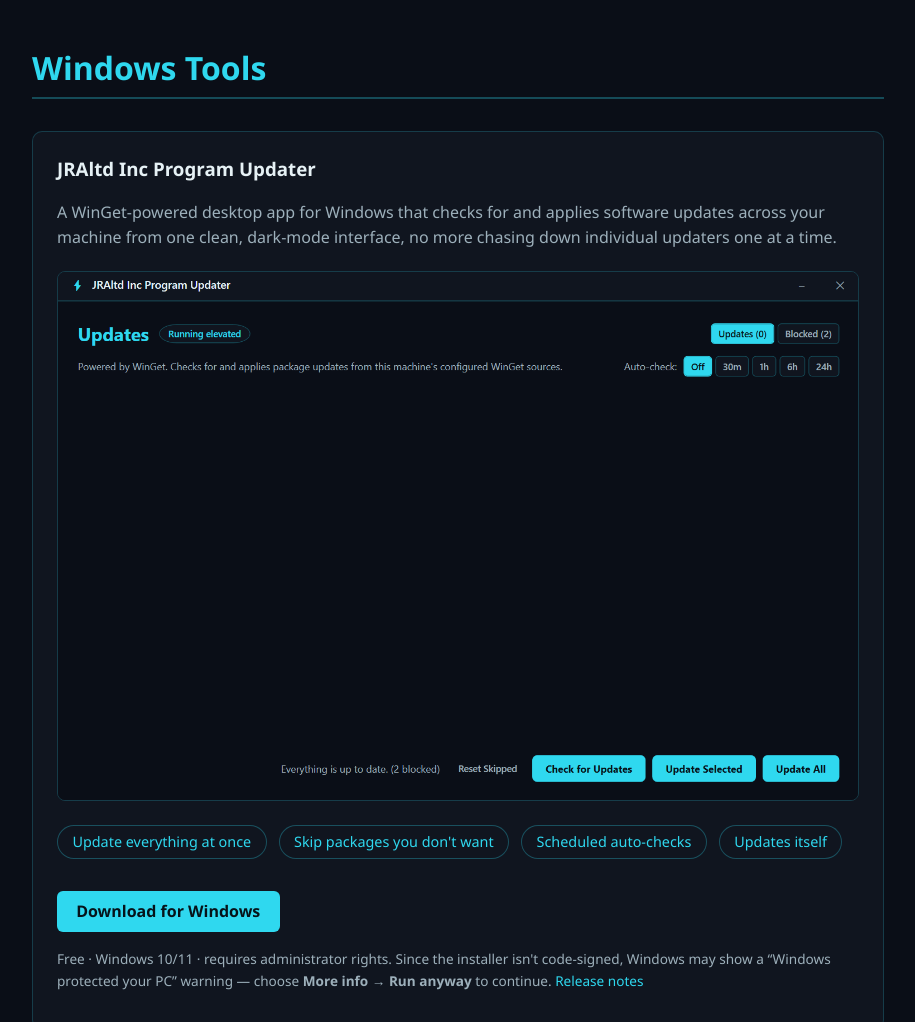
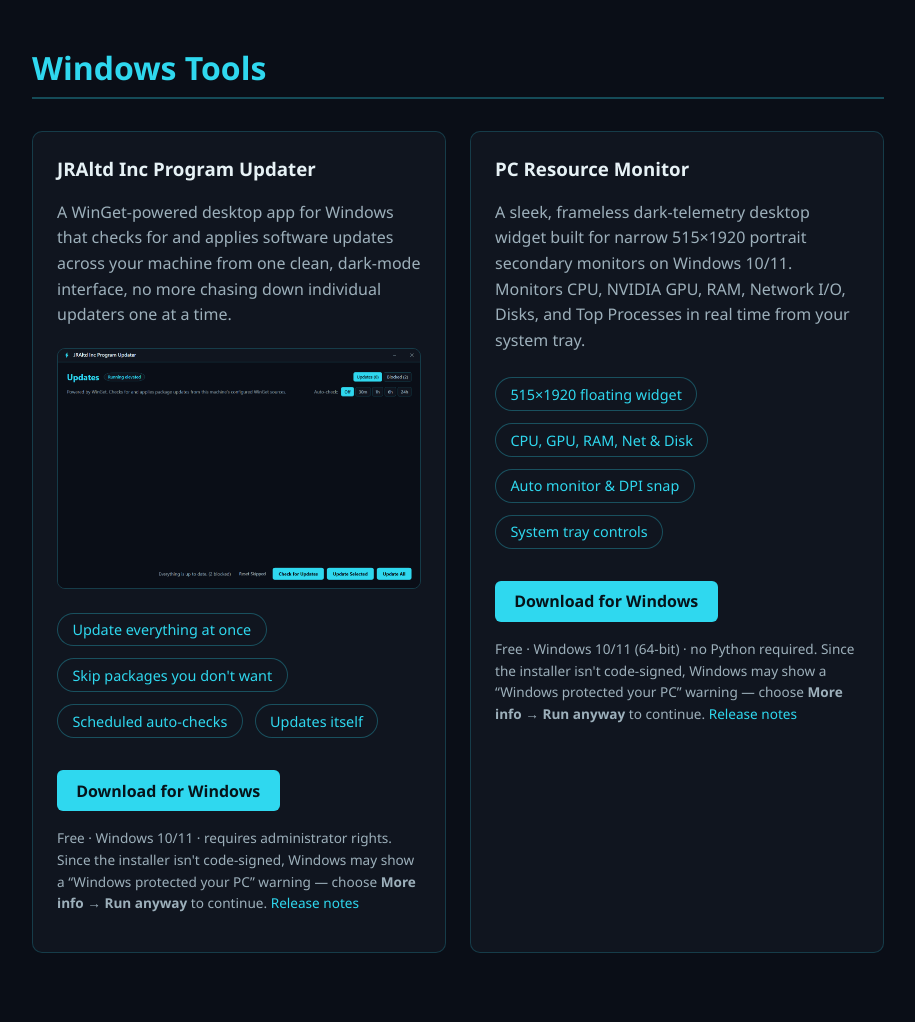
Before and after one commit to JRAltd/JRAltd-Inc-Site, a plain HTML site: page index.html in a window 1280 px wide. Shown: the part 3560-4582 px from the top of the page, without its empty margins (182-1097 px from the left). Drawn offline with Linux system fonts and the light colour scheme.

Commit message:
Add PC Resource Monitor to Windows Tools

```diff
--- a/index.html
+++ b/index.html
@@ -330,6 +330,7 @@
           <a href="https://github.com/JRAltd/JRAltd-Workshop/releases/latest" target="_blank" rel="noopener" style="color:var(--cyan); text-decoration:none;">Release notes</a>
         </p>
       </div>
+      <div class="card"><h3>PC Resource Monitor</h3><p>A sleek, frameless dark-telemetry desktop widget built for narrow 515&times;1920 portrait secondary monitors on Windows 10/11. Monitors CPU, NVIDIA GPU, RAM, Network I/O, Disks, and Top Processes in real time from your system tray.</p><ul class="tools-list"><li>515&times;1920 floating widget</li><li>CPU, GPU, RAM, Net &amp; Disk</li><li>Auto monitor &amp; DPI snap</li><li>System tray controls</li></ul><a class="btn" href="https://github.com/JRAltd/JRAltd-Workshop/releases/download/pc-resource-monitor-v1.0.0/PCResourceMonitor-Setup.exe">Download for Windows</a><p style="font-size:0.85rem; margin-top:1rem;">Free &middot; Windows 10/11 (64-bit) &middot; no Python required. Since the installer isn't code-signed, Windows may show a &ldquo;Windows protected your PC&rdquo; warning &mdash; choose <strong>More info &rarr; Run anyway</strong> to continue. <a href="https://github.com/JRAltd/JRAltd-Workshop/releases/tag/pc-resource-monitor-v1.0.0" target="_blank" rel="noopener" style="color:var(--cyan); text-decoration:none;">Release notes</a></p></div>
     </div>
   </section>
 
```
